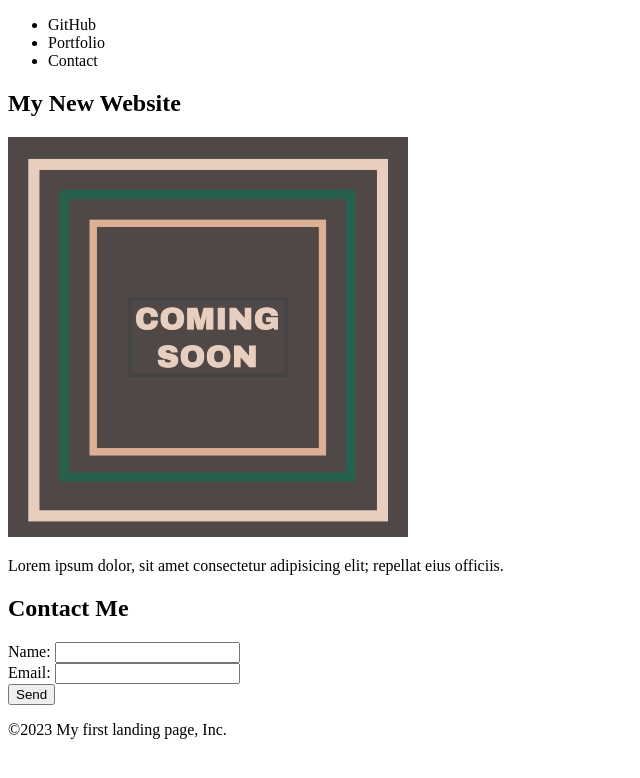
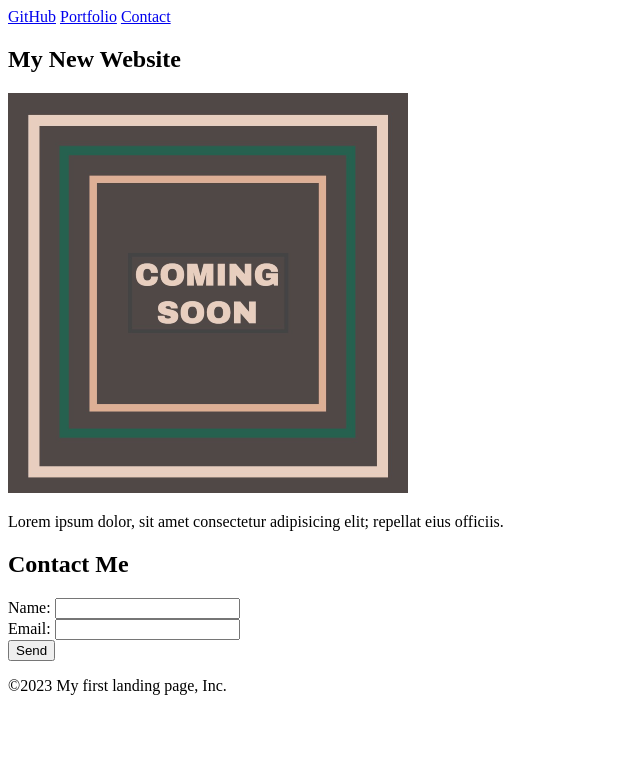
Before and after one commit to eplp/landing-page-b, a plain HTML site: page index.html in a window 1280 px wide. Shown: the whole page, without its empty margins (0-640 px from the left). Drawn offline with Linux system fonts and the light colour scheme.

Commit message:
Added navigation bar and contact link

```diff
--- a/index.html
+++ b/index.html
@@ -7,20 +7,20 @@
     </head>
     <body>
         <header>
-            <ul>
-                <li>GitHub</li>
-                <li>Portfolio</li>
-                <li>Contact</li>
-            </ul>
+            <nav>
+                <a href="https://github.com/eplp/landing-page-b">GitHub</a>
+                <a href="#portfolio">Portfolio</a>
+                <a href="#contact">Contact</a>
+            </nav>
         </header>
 
-        <section>
+        <section id="portfolio">
             <h1>My New Website</h1>
             <img src="./assets/images/image-1.png" alt="Description of my image" />
             <p>Lorem ipsum dolor, sit amet consectetur adipisicing elit; repellat eius officiis.</p>
         </section>
 
-        <section>
+        <section id="contact">
             <h2>Contact Me</h2>
             <form>
                 <label for="name">Name:</label>
```
